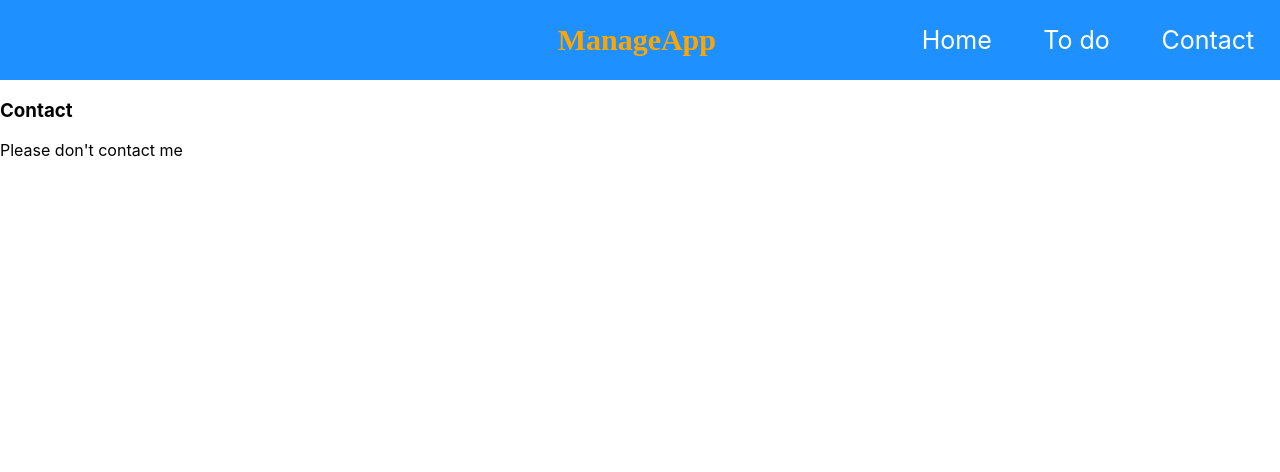
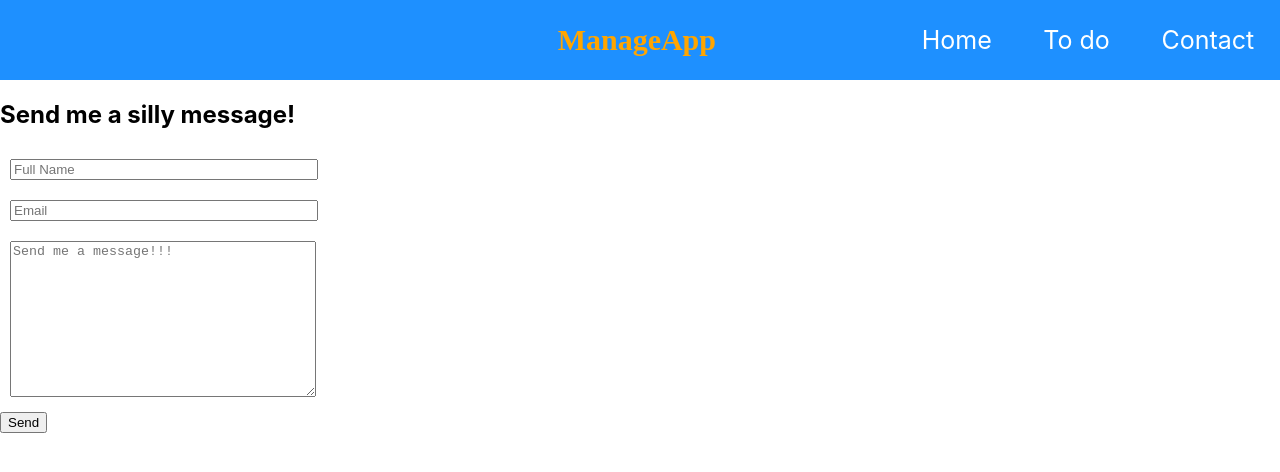
Before and after one commit to edcalles/task-management-project, a React (Create React App) app in the folder my-app/: page /contact in a window 1280 px wide. Shown: the top 472 px of the page. Built offline with nearby package versions, Linux system fonts and the light colour scheme.

Commit message:
created input fields with react :)

```diff
--- a/my-app/src/App.js
+++ b/my-app/src/App.js
@@ -1,9 +1,11 @@
+import React from "react"
 import './index.css';
 import { BrowserRouter as Router, Switch, Route } from "react-router-dom"
-import Navbar from  "./components/Navbar";
-import Home from "./components/Home";
-import Todo from "./components/Todo";
-import Contact from "./components/Contact";
+import Navbar from  "./components/Navbar.js";
+import Home from "./components/Home.jsx";
+import Todo from "./components/Todo.jsx";
+import Contact from "./components/Contact.jsx";
+import Error from "./components/Error.jsx"
 
 export default function App(){
   return (
@@ -14,6 +16,7 @@ export default function App(){
         <Route path='/' exact component={Home} />
         <Route path='/todo' component={Todo} />
         <Route path='/contact' component={Contact} />
+        <Route component={Error} />
       </Switch>
       </div>
     </Router>
--- a/my-app/src/components/Contact.jsx
+++ b/my-app/src/components/Contact.jsx
@@ -1,12 +1,42 @@
-import React from 'react'
+import React from 'react';
+import { Prompt } from "react-router-dom";
 
-export default function Contact() {
-    return (
-        <div>
-            <h3>Contact</h3>
+class Contact extends React.Component {
+    constructor(props){
+        super(props);
+        this.state = {value: ""};
+    }
+    handleChange(event){
+        this.setState({ value: event.target.value });
+    }
+    handleSubmit(){
+        this.setState({ value: "" });
+    }
+    render(){
+        var style1 = {
+            width: 300,
+            height: 150,
+            margin: 10
+        };
+        var style2 = {
+            width: 300,
+            margin: 10
+        }
+        return (
             <div>
-                Please don't contact me
+                <h2>Send me a silly message!</h2>
+                <input type="text" name="inputName" value={this.state.inputName} onChange={this.handleChange.bind(this)} style={style2} placeholder='Full Name'/>
+                <br />
+                <input type="text" name="emailInput" value={this.state.emailInput} onChange={this.handleChange.bind(this)} style={style2} placeholder='Email'/>
+                <br />
+                <textarea type="text" name="textAreaName" value={this.state.textAreaName} onChange={this.handleChange.bind(this)} style={style1} placeholder='Send me a message!!!' />
+                <div>
+                    <button onClick={this.handleSubmit.bind(this)}>Send</button>
+                </div>
+                <Prompt when={this.state.value !==""} message="Are you sure you don't wanna send me a message? :(" />
             </div>
-        </div>
-    )
+        );
+    }
 }
+
+export default Contact;
--- /dev/null
+++ b/my-app/src/components/Error.jsx
@@ -0,0 +1,7 @@
+import React from 'react';
+
+const Error = () => {
+    return <h2>Error: Invalid URL</h2>;
+}
+
+export default Error;
```
Also changed, not shown: my-app/src/components/NavTab.jsx (added, +20 -0 lines).
